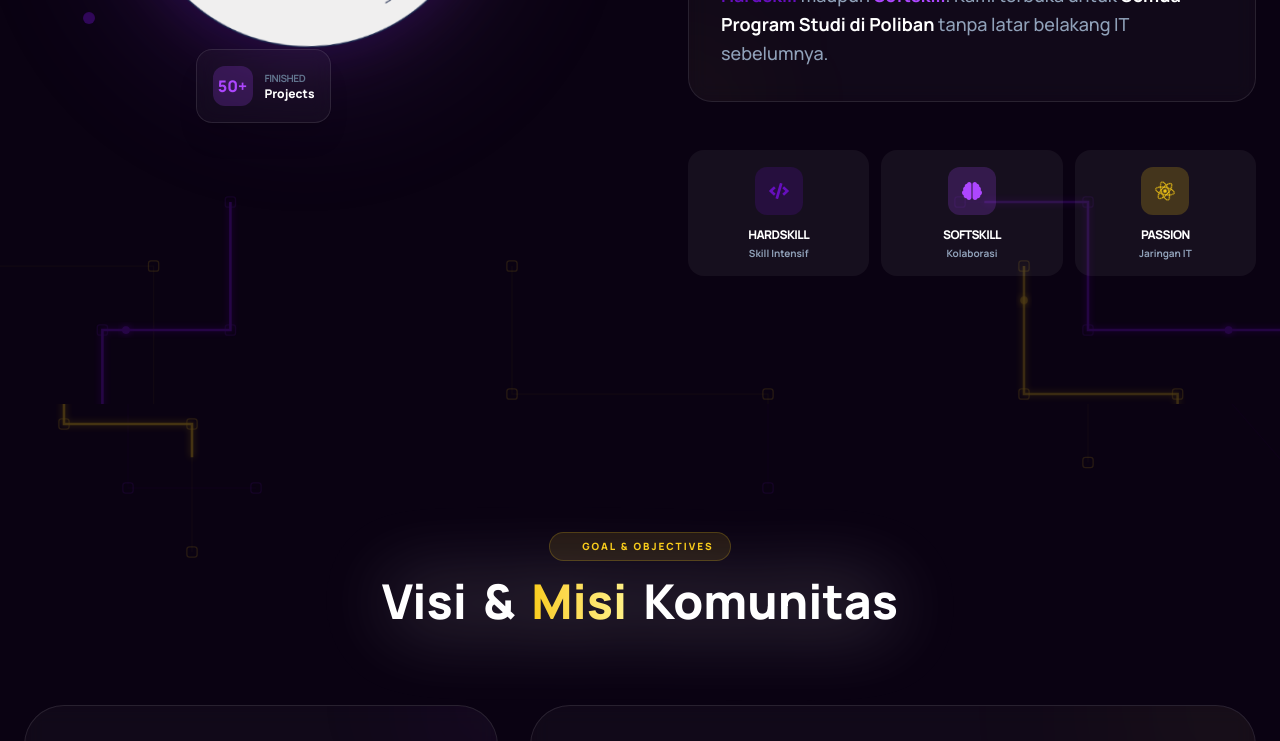
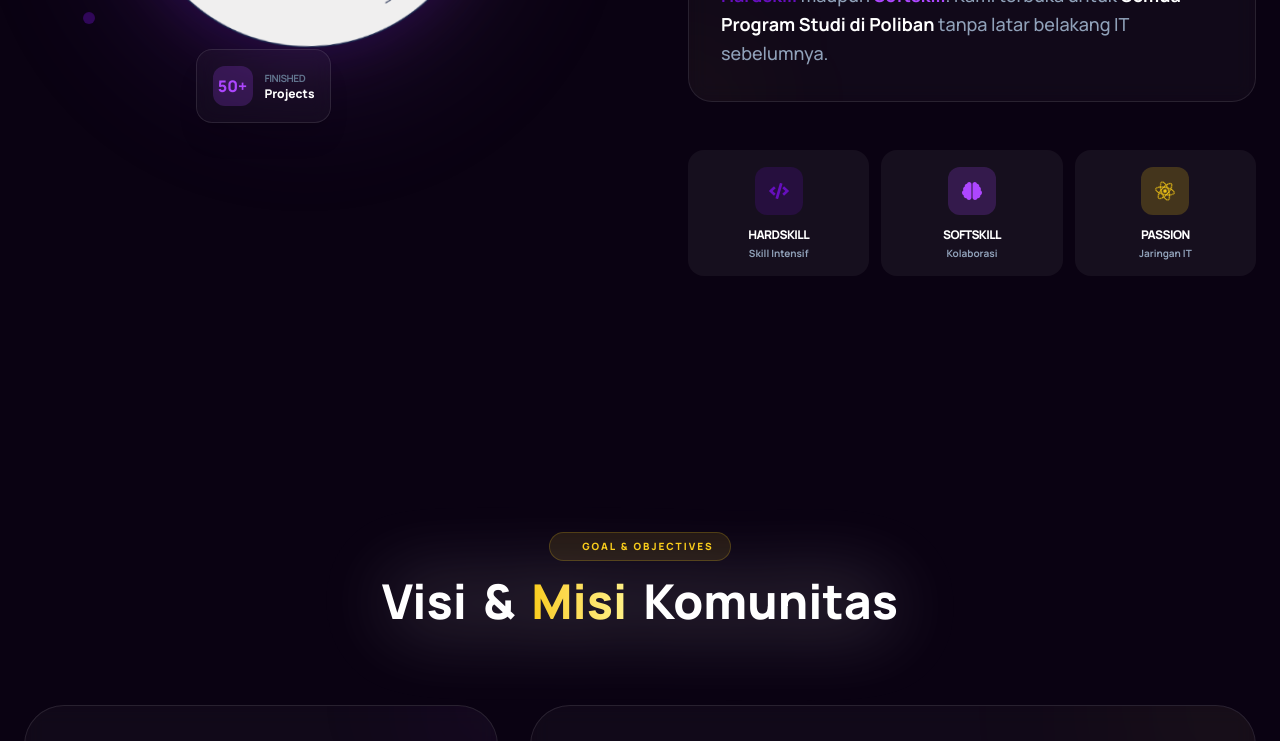
Before and after one commit to budicuy/itechpoliban, a Next.js app: page / in a window 1280 px wide. Shown: the part 1440-2181 px from the top of the page. Built offline with nearby package versions, Linux system fonts and the light colour scheme.

Commit message:
refactor: delete `SectionDecoration` component and remove its usage from `Prestasi`, `VisiMisi`, `About`, and `Divisi` sections.

```diff
--- a/components/sections/About.tsx
+++ b/components/sections/About.tsx
@@ -3,7 +3,6 @@
 import { motion, type Variants } from 'motion/react'
 import Image from 'next/image'
 import { FaBrain, FaCode, FaReact } from 'react-icons/fa'
-import SectionDecoration from '@/components/ui/SectionDecoration'
 
 export default function About() {
   const containerVariants: Variants = {
@@ -54,7 +53,6 @@ export default function About() {
 
   return (
     <section className='py-16 lg:py-32 bg-background-dark relative overflow-hidden' id='about'>
-      <SectionDecoration />
       <div className='max-w-7xl mx-auto px-6 relative z-10'>
         <motion.div
           initial='hidden'
@@ -176,7 +174,7 @@ export default function About() {
                 <h2 className='relative text-4xl md:text-5xl font-black text-white leading-[1.1] tracking-tighter flex flex-wrap gap-x-3'>
                   {words.map((word, i) => (
                     <motion.span
-                      key={word}
+                      key={`word-${word}`}
                       variants={wordVariants}
                       custom={i}
                       className={
--- a/components/sections/Divisi.tsx
+++ b/components/sections/Divisi.tsx
@@ -12,7 +12,6 @@ import {
   MdRocketLaunch,
   MdSecurity
 } from 'react-icons/md'
-import SectionDecoration from '@/components/ui/SectionDecoration'
 
 const divisions = [
   {
@@ -134,7 +133,6 @@ export default function Divisi() {
 
   return (
     <section className='py-20 lg:py-32 bg-background-dark relative overflow-hidden' id='divisi'>
-      <SectionDecoration />
       {/* Dynamic Background */}
       <div className='absolute top-0 inset-x-0 h-px bg-linear-to-r from-transparent via-white/10 to-transparent' />
       <motion.div
@@ -171,12 +169,12 @@ export default function Divisi() {
                 transition={{ duration: 4, repeat: Number.POSITIVE_INFINITY }}
                 className='absolute inset-0 text-4xl md:text-6xl font-black leading-tight tracking-tight blur-2xl opacity-70 pointer-events-none select-none'>
                 {headingLines.map(line => (
-                  <div key={line}>{line}</div>
+                  <div key={`glow-${line}`}>{line}</div>
                 ))}
               </motion.div>
               <h2 className='relative text-4xl md:text-6xl font-black text-white leading-tight tracking-tight'>
                 {headingLines.map((line, i) => (
-                  <div key={line} className='overflow-hidden'>
+                  <div key={`line-${line}`} className='overflow-hidden'>
                     <motion.span
                       variants={wordVariants}
                       className={
--- a/components/sections/Footer.tsx
+++ b/components/sections/Footer.tsx
@@ -1,6 +1,5 @@
 import Image from 'next/image'
 import { FaEnvelope, FaInstagram, FaLocationDot, FaPhone, FaXTwitter } from 'react-icons/fa6'
-import SectionDecoration from '@/components/ui/SectionDecoration'
 
 export default function Footer() {
   const currentYear = new Date().getFullYear()
@@ -9,7 +8,6 @@ export default function Footer() {
     <footer
       className='bg-background-dark border-t border-white/5 pt-20 pb-10 relative overflow-hidden'
       id='kontak'>
-      <SectionDecoration />
       {/* Background Decorative Element */}
       <div className='absolute top-0 left-1/2 -translate-x-1/2 w-full max-w-4xl h-px bg-linear-to-r from-transparent via-primary/50 to-transparent' />
       <div className='absolute -bottom-24 -left-24 w-64 h-64 bg-primary/5 rounded-full blur-3xl' />
--- a/components/sections/HistoryLeaders.tsx
+++ b/components/sections/HistoryLeaders.tsx
@@ -2,7 +2,6 @@
 
 import { motion, type Variants } from 'motion/react'
 import { FaGithub, FaInstagram, FaLinkedin } from 'react-icons/fa6'
-import SectionDecoration from '@/components/ui/SectionDecoration'
 
 interface Social {
   github?: string
@@ -102,7 +101,6 @@ export default function HistoryLeaders() {
     <section
       className='py-24 lg:py-40 bg-background-dark relative overflow-hidden'
       id='history-leaders'>
-      <SectionDecoration />
       {/* Background Ornaments */}
       <motion.div
         animate={{ opacity: [0.03, 0.08, 0.03], scale: [1, 1.1, 1] }}
--- a/components/sections/Prestasi.tsx
+++ b/components/sections/Prestasi.tsx
@@ -3,7 +3,6 @@
 import { motion, type Variants } from 'motion/react'
 import Link from 'next/link'
 import { MdEmojiEvents, MdMilitaryTech, MdOutlineLocationOn } from 'react-icons/md'
-import SectionDecoration from '@/components/ui/SectionDecoration'
 
 const achievements = [
   {
@@ -75,7 +74,6 @@ export default function Prestasi() {
 
   return (
     <section className='py-24 lg:py-40 bg-background-dark relative overflow-hidden' id='prestasi'>
-      <SectionDecoration />
       {/* Decorative Elements */}
       <motion.div
         animate={{
@@ -120,7 +118,7 @@ export default function Prestasi() {
             <h2 className='relative text-4xl md:text-6xl font-black text-white tracking-tighter flex justify-center gap-x-4'>
               {words.map((word, i) => (
                 <motion.span
-                  key={word}
+                  key={`word-${word}`}
                   variants={wordVariants}
                   className={
                     i === 1
--- a/components/sections/VisiMisi.tsx
+++ b/components/sections/VisiMisi.tsx
@@ -3,7 +3,6 @@
 import { AnimatePresence, motion, type Variants } from 'motion/react'
 import { useEffect, useState } from 'react'
 import { MdChevronRight, MdRocketLaunch, MdVisibility } from 'react-icons/md'
-import SectionDecoration from '@/components/ui/SectionDecoration'
 
 const misiData = [
   {
@@ -71,7 +70,6 @@ export default function VisiMisi() {
 
   return (
     <section className='py-20 lg:py-32 bg-background-dark relative overflow-hidden' id='visi-misi'>
-      <SectionDecoration />
       {/* Decorative Blobs */}
       <motion.div
         animate={{
@@ -116,7 +114,7 @@ export default function VisiMisi() {
             <h2 className='relative text-4xl md:text-5xl font-black text-white px-2 flex justify-center flex-wrap gap-x-4'>
               {words.map(word => (
                 <motion.span
-                  key={word}
+                  key={`word-${word}`}
                   variants={wordVariants}
                   className={
                     word === 'Misi'
--- a/components/ui/SectionDecoration.tsx
+++ /dev/null
@@ -1,237 +0,0 @@
-'use client'
-
-import { motion } from 'motion/react'
-import { useEffect, useState } from 'react'
-
-interface PathData {
-  id: string
-  d: string
-  color: string
-  duration: number
-  delay: number
-}
-
-const paths: PathData[] = [
-  // Top Left Group
-  {
-    color: 'var(--color-primary)',
-    d: 'M -20 100 L 100 100 L 100 200 L 200 200',
-    delay: 0,
-    duration: 3,
-    id: 'tl-1'
-  },
-  {
-    color: 'var(--color-accent)',
-    d: 'M 50 -20 L 50 150 L 150 150 L 150 250',
-    delay: 1,
-    duration: 4,
-    id: 'tl-2'
-  },
-  // Top Right Group
-  {
-    color: 'var(--color-primary)',
-    d: 'M 800 -20 L 800 120 L 950 120 L 1020 200',
-    delay: 0.5,
-    duration: 5,
-    id: 'tr-1'
-  },
-  {
-    color: 'var(--color-accent)',
-    d: 'M 900 -20 L 900 80 L 850 80 L 850 180',
-    delay: 2,
-    duration: 3.5,
-    id: 'tr-2'
-  },
-  // Bottom Left Group
-  {
-    color: 'var(--color-accent)',
-    d: 'M -20 800 L 120 800 L 120 950 L 200 1020',
-    delay: 1.5,
-    duration: 4.5,
-    id: 'bl-1'
-  },
-  {
-    color: 'var(--color-primary)',
-    d: 'M 80 1020 L 80 850 L 180 850 L 180 750',
-    delay: 0.2,
-    duration: 3.8,
-    id: 'bl-2'
-  },
-  // Bottom Right Group
-  {
-    color: 'var(--color-primary)',
-    d: 'M 1020 850 L 850 850 L 850 750 L 750 750',
-    delay: 0.8,
-    duration: 4,
-    id: 'br-1'
-  },
-  {
-    color: 'var(--color-accent)',
-    d: 'M 920 1020 L 920 900 L 800 900 L 800 800',
-    delay: 2.5,
-    duration: 5.5,
-    id: 'br-2'
-  },
-  // Center Flow
-  {
-    color: 'var(--color-primary)',
-    d: 'M 400 -20 L 400 100 L 600 100 L 600 200',
-    delay: 0,
-    duration: 6,
-    id: 'cf-1'
-  },
-  {
-    color: 'var(--color-accent)',
-    d: 'M 600 1020 L 600 900 L 400 900 L 400 800',
-    delay: 1,
-    duration: 6,
-    id: 'cf-2'
-  }
-]
-
-export default function SectionDecoration() {
-  const [mounted, setMounted] = useState(false)
-
-  useEffect(() => {
-    setMounted(true)
-  }, [])
-
-  if (!mounted) return null
-
-  return (
-    <div className='absolute inset-0 overflow-hidden pointer-events-none opacity-30'>
-      <svg
-        className='w-full h-full'
-        viewBox='0 0 1000 1000'
-        preserveAspectRatio='xMidYMid slice'
-        xmlns='http://www.w3.org/2000/svg'
-        aria-hidden='true'>
-        <title>Section Decoration</title>
-        <defs>
-          <filter id='neon-glow' x='-50%' y='-50%' width='200%' height='200%'>
-            <feGaussianBlur stdDeviation='3' result='blur' />
-            <feComposite in='SourceGraphic' in2='blur' operator='over' />
-          </filter>
-        </defs>
-
-        {paths.map(path => (
-          <g key={path.id}>
-            {/* Background static path */}
-            <path d={path.d} stroke={path.color} strokeWidth='1' fill='none' strokeOpacity='0.1' />
-
-            {/* Animated drawing path */}
-            <motion.path
-              d={path.d}
-              stroke={path.color}
-              strokeWidth='2'
-              fill='none'
-              filter='url(#neon-glow)'
-              initial={{ opacity: 0, pathLength: 0 }}
-              animate={{
-                opacity: [0, 1, 1, 0],
-                pathLength: [0, 1, 1, 1]
-              }}
-              transition={{
-                delay: path.delay,
-                duration: path.duration,
-                ease: 'easeInOut',
-                repeat: Number.POSITIVE_INFINITY,
-                repeatDelay: 1
-              }}
-            />
-
-            {/* Data particle moving along path */}
-            <motion.circle
-              r='3'
-              fill={path.color}
-              filter='url(#neon-glow)'
-              initial={{ offsetDistance: '0%', opacity: 0 }}
-              animate={{
-                offsetDistance: ['0%', '100%'],
-                opacity: [0, 1, 1, 0]
-              }}
-              style={{
-                offsetPath: `path("${path.d}")`,
-                offsetRotate: 'auto'
-              }}
-              transition={{
-                delay: path.delay,
-                duration: path.duration,
-                ease: 'easeInOut',
-                repeat: Number.POSITIVE_INFINITY,
-                repeatDelay: 1
-              }}
-            />
-
-            {/* Processor Nodes (rectangles at joints) */}
-            {path.d
-              .split(/[LM]/)
-              .filter(Boolean)
-              .map((point, idx) => {
-                const [x, y] = point.trim().split(' ').map(Number)
-                if (Number.isNaN(x) || Number.isNaN(y)) return null
-                return (
-                  <motion.rect
-                    key={`${path.id}-node-${idx}`}
-                    x={x - 4}
-                    y={y - 4}
-                    width='8'
-                    height='8'
-                    rx='2'
-                    fill='none'
-                    stroke={path.color}
-                    strokeWidth='1'
-                    initial={{ opacity: 0, scale: 0 }}
-                    animate={{ opacity: 0.4, scale: 1 }}
-                    transition={{ delay: idx * 0.2 + path.delay }}
-                  />
-                )
-              })}
-          </g>
-        ))}
-
-        {/* Extra Decorative Components */}
-        <motion.rect
-          x='480'
-          y='480'
-          width='40'
-          height='40'
-          rx='4'
-          stroke='var(--color-primary)'
-          strokeWidth='1'
-          fill='none'
-          animate={{
-            opacity: [0.1, 0.3, 0.1],
-            rotate: 360,
-            scale: [1, 1.1, 1]
-          }}
-          transition={{
-            duration: 10,
-            ease: 'linear',
-            repeat: Number.POSITIVE_INFINITY
-          }}
-        />
-        <motion.rect
-          x='490'
-          y='490'
-          width='20'
-          height='20'
-          rx='2'
-          stroke='var(--color-accent)'
-          strokeWidth='1'
-          fill='none'
-          animate={{
-            opacity: [0.1, 0.4, 0.1],
-            rotate: -360,
-            scale: [1, 1.2, 1]
-          }}
-          transition={{
-            duration: 8,
-            ease: 'linear',
-            repeat: Number.POSITIVE_INFINITY
-          }}
-        />
-      </svg>
-    </div>
-  )
-}
```
